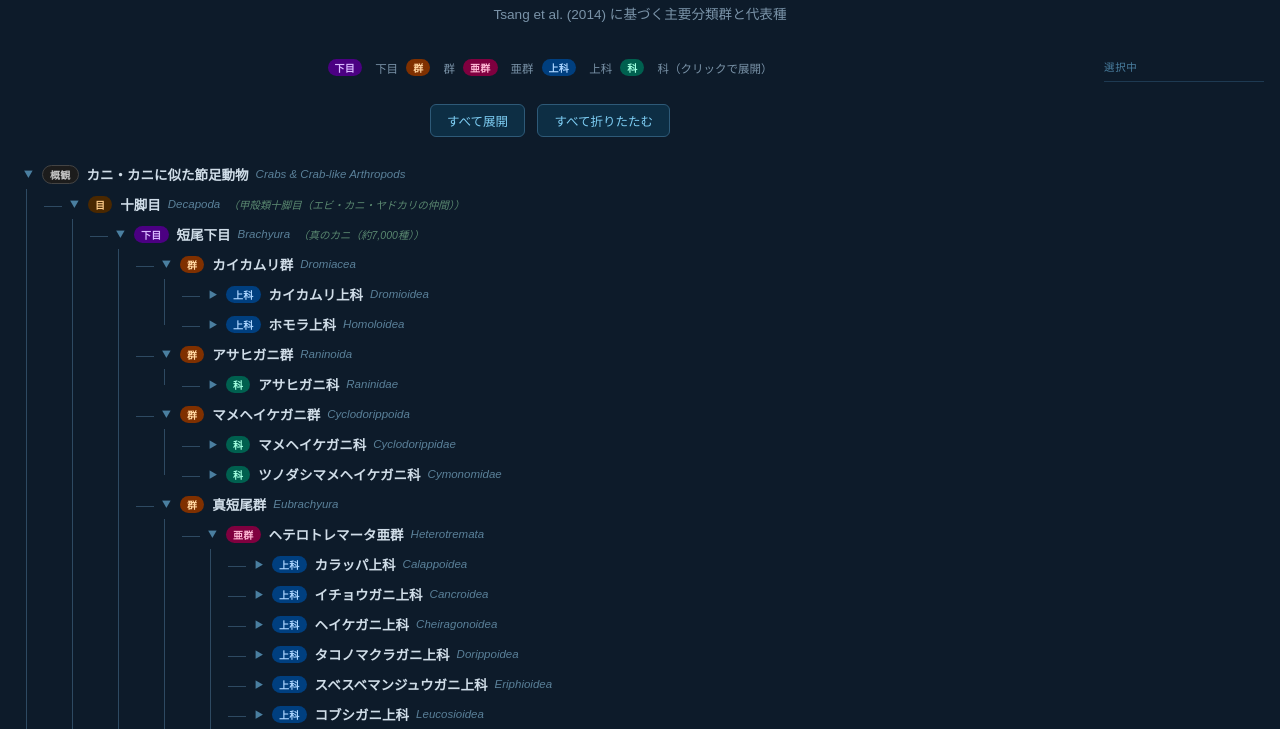
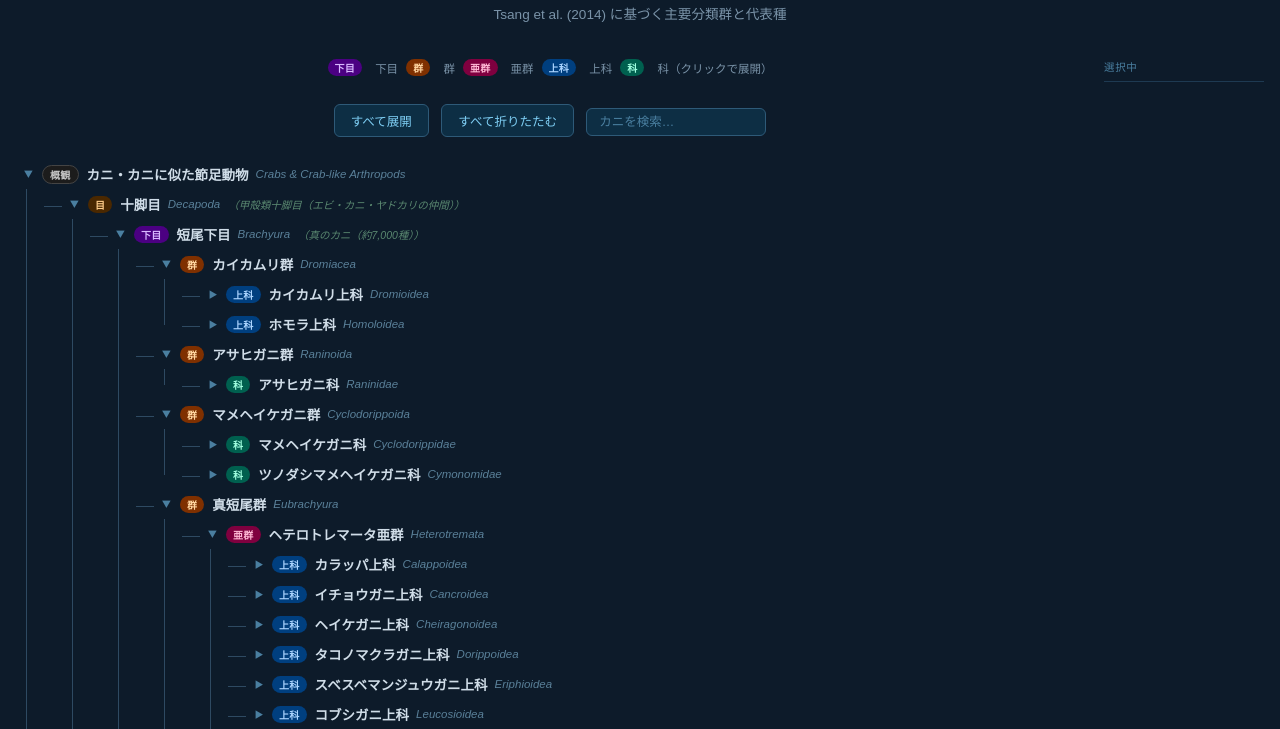
Before and after one commit to azulamb/kani, a plain HTML site: page docs/index.html in a window 1280 px wide. Shown: the part 71-800 px from the top of the page. Drawn offline with Linux system fonts and the light colour scheme.

Commit message:
add search.

```diff
--- a/docs/index.html
+++ b/docs/index.html
@@ -211,6 +211,28 @@
     }
     .btn:hover { background: #1a4060; }
 
+    .search-input {
+      background: #0d2e44;
+      border: 1px solid #2e5a78;
+      color: #d0dde8;
+      padding: 6px 12px;
+      border-radius: 6px;
+      font-size: 12.5px;
+      margin: 0 4px;
+      width: 180px;
+      outline: none;
+      font-family: inherit;
+      transition: border-color .15s;
+    }
+    .search-input:focus { border-color: #7ecef4; }
+    .search-input::placeholder { color: #4a7fa0; }
+
+    .crab-card.search-match {
+      border-color: #7ecef4;
+      box-shadow: 0 0 8px rgba(126, 206, 244, .35);
+    }
+    .crab-card.search-nomatch { opacity: .25; }
+
     /* ── Source note ──────────────────────────── */
     footer {
       text-align: center;
@@ -358,6 +380,7 @@
     <div class="controls">
       <button class="btn" onclick="setAll(true)">すべて展開</button>
       <button class="btn" onclick="setAll(false)">すべて折りたたむ</button>
+      <input type="search" id="search-input" class="search-input" placeholder="カニを検索…" oninput="searchCrabs(this.value)">
     </div>
     <div id="tree" class="tree"></div>
   </div>
@@ -1018,6 +1041,30 @@ function setAll(open) {
   });
 }
 
+// ─── Search ────────────────────────────────────────────────────────────────
+function searchCrabs(query) {
+  const cards = document.querySelectorAll('.crab-card');
+  if (!query.trim()) {
+    cards.forEach(c => c.classList.remove('search-match', 'search-nomatch'));
+    return;
+  }
+  const q = query.trim().toLowerCase();
+  setAll(false);
+  cards.forEach(card => {
+    const jp   = card.querySelector('.crab-jp')?.textContent.toLowerCase()   || '';
+    const sci  = card.querySelector('.crab-sci')?.textContent.toLowerCase()  || '';
+    const desc = card.querySelector('.crab-desc')?.textContent.toLowerCase() || '';
+    if (jp.includes(q) || sci.includes(q) || desc.includes(q)) {
+      card.classList.add('search-match');
+      card.classList.remove('search-nomatch');
+      revealInTree(card);
+    } else {
+      card.classList.add('search-nomatch');
+      card.classList.remove('search-match');
+    }
+  });
+}
+
 // ─── Mount ─────────────────────────────────────────────────────────────────
 document.getElementById('tree').appendChild(buildTree(TREE));
 </script>
```
